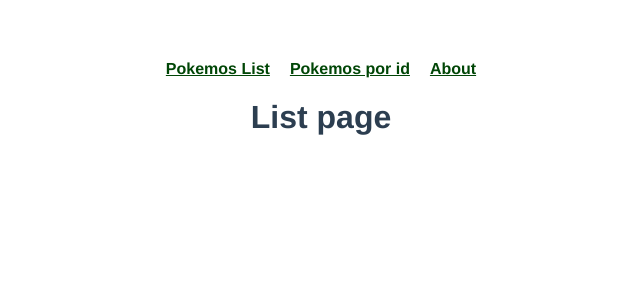
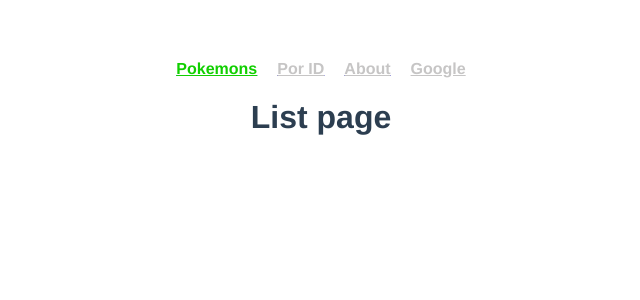
Before and after one commit to germanrogu/vue-routes, a Vue app: page /pokemonid/1#/home in a window 1280 px wide. Shown: the top 300 px of the page, without its empty margins (319-959 px from the left). Built offline with nearby package versions, Linux system fonts and the light colour scheme.

Commit message:
:zap: arreglo de los links

```diff
--- a/src/modules/shared/components/NavBar.vue
+++ b/src/modules/shared/components/NavBar.vue
@@ -1,14 +1,33 @@
+
 <template>
   <div>
-    <router-link to="/">Pokemos List</router-link>
-    <router-link to="/id">Pokemos por id</router-link>
-
-    <router-link to="/about">About</router-link>
+    <!-- <router-link :to="{ name: 'home' }">Pokemos List</router-link>
+    <router-link :to="{ name: 'pokemon-id', params: { id: 85 } }"
+      >Pokemos por id</router-link
+    >
+    <router-link :to="{ name: 'about' }">About</router-link> -->
+    <CustomLink v-for="link in links" :key="link.to" :link="link"/>
   </div>
 </template>
 
 <script>
-export default {};
+import { defineAsyncComponent } from "vue";
+
+export default {
+  data() {
+    return {
+      links: [
+        { to: "/home", name: "Pokemons" },
+        { to: "/pokemonid/50", name: "Por ID" },
+        { to: "/about", name: "About" },
+        { to: "https://google.com", name: "Google" },
+      ],
+    };
+  },
+  components: {
+    CustomLink: defineAsyncComponent(() => import("./CustomLink.vue")),
+  },
+};
 </script>
 
 <style scoped>
@@ -17,10 +36,9 @@ div {
 }
 div a {
   font-weight: bold;
-  color: #004606;
   margin: 0 10px;
 }
-a.router-link-exact-active{
-    color: #11cf00;
-}
+/* a.router-link-exact-active {
+  color: #11cf00;
+} */
 </style>
```
